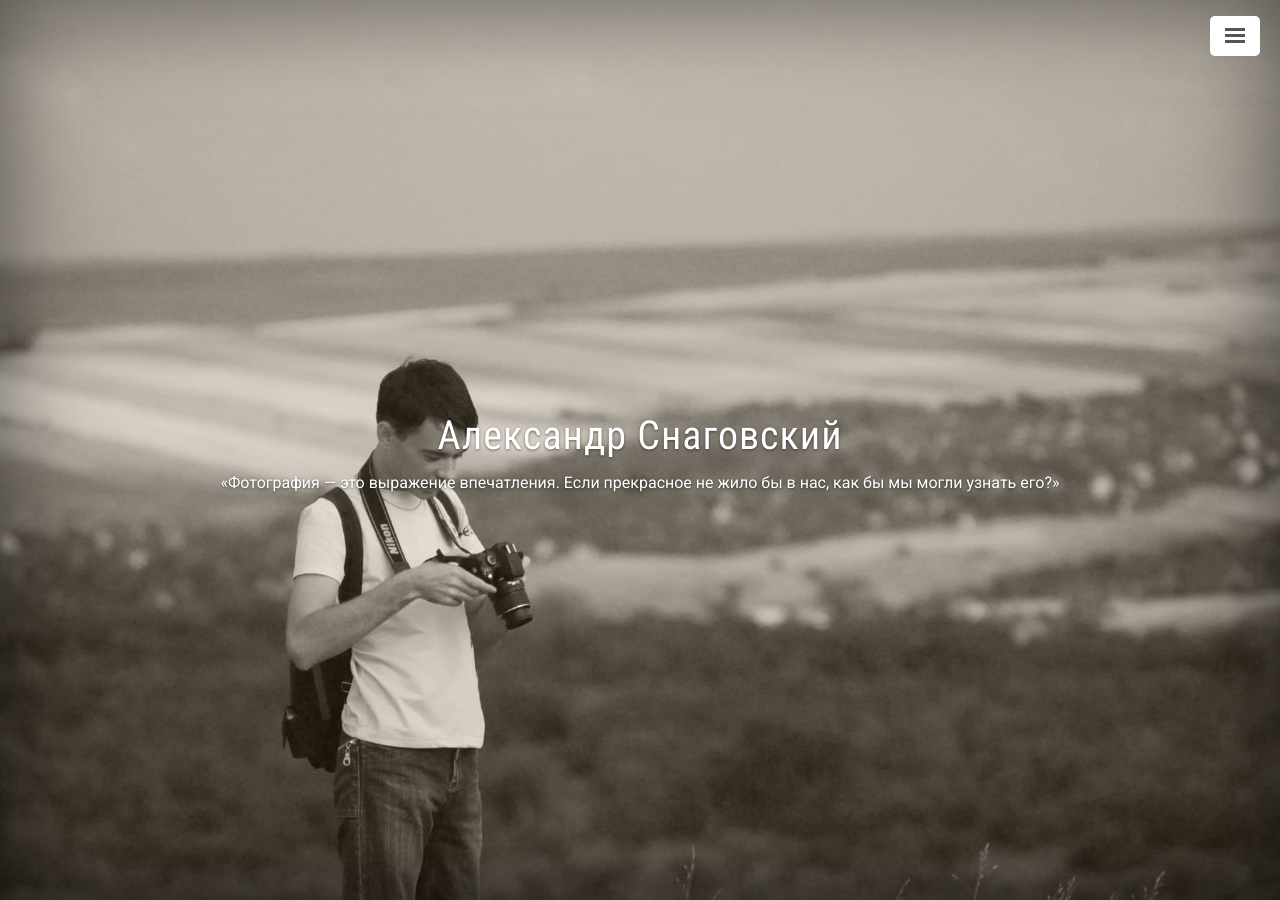
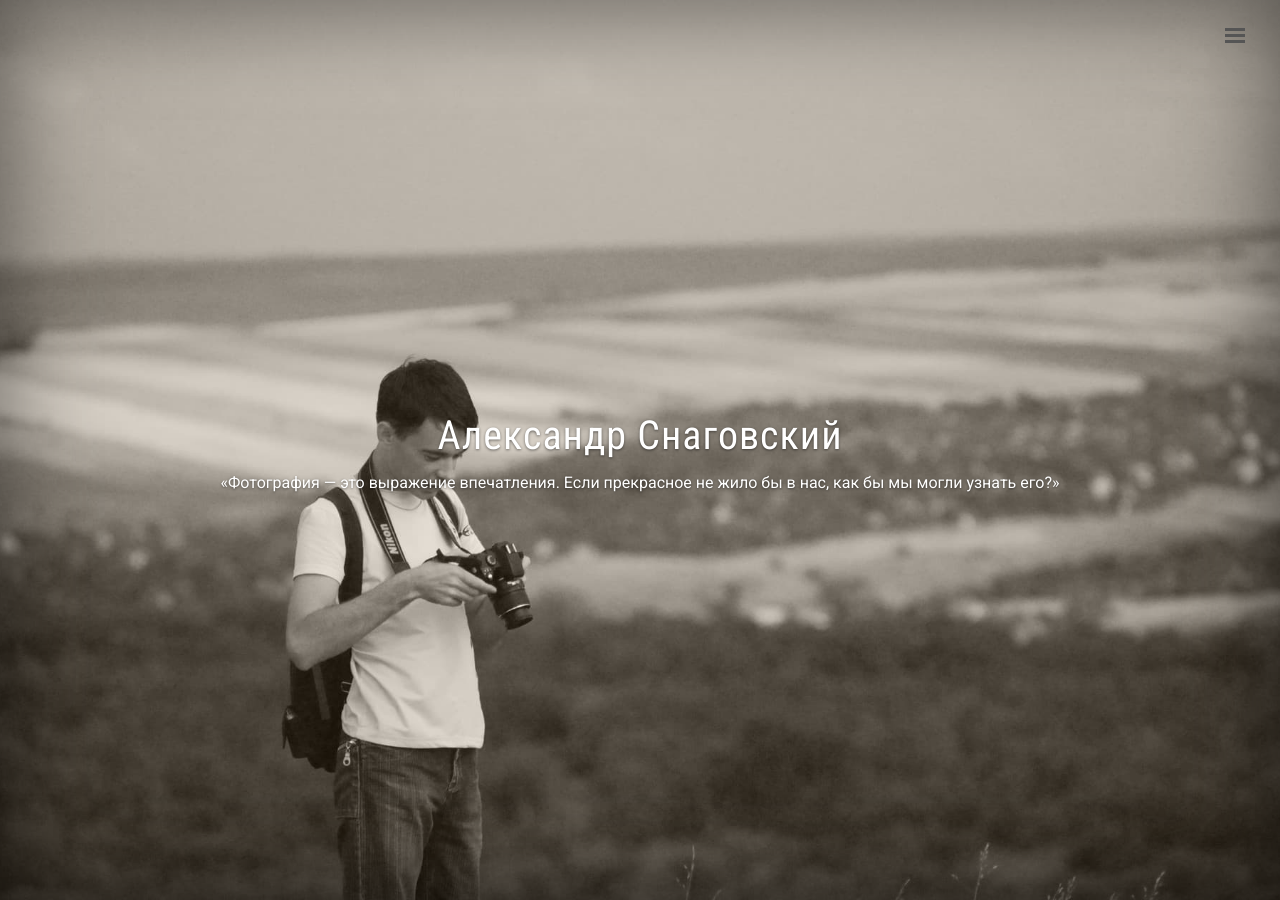
Before and after one commit to snagovskiy/snagovskiy, a Jekyll site: the page built from index.html, in a window 1280 px wide. Built offline with Jekyll 4.4.1, drawn with Linux system fonts in a browser that asks for light colours; nearby versions of some CDN libraries.

Commit message:
Update style.css

```diff
--- a/public/css/style.css
+++ b/public/css/style.css
@@ -76,9 +76,9 @@
   animation-iteration-count: 1;
 }
 
-/*.sidebar-toggle {
+.sidebar-toggle {
   background-color: rgba(0, 0, 0, 0);
-} */
+}
 
 /* .theme-base-0d .sidebar-toggle:before {
   background-image: linear-gradient(to bottom, #6A9FB5, #6A9FB5 20%, rgba(0, 0, 0, 0) 20%, rgba(0, 0, 0, 0) 40%, #6A9FB5 40%, #6A9FB5 60%, rgba(0, 0, 0, 0) 60%, rgba(0, 0, 0, 0) 80%, #6A9FB5 80%, #6A9FB5 100%);
```
